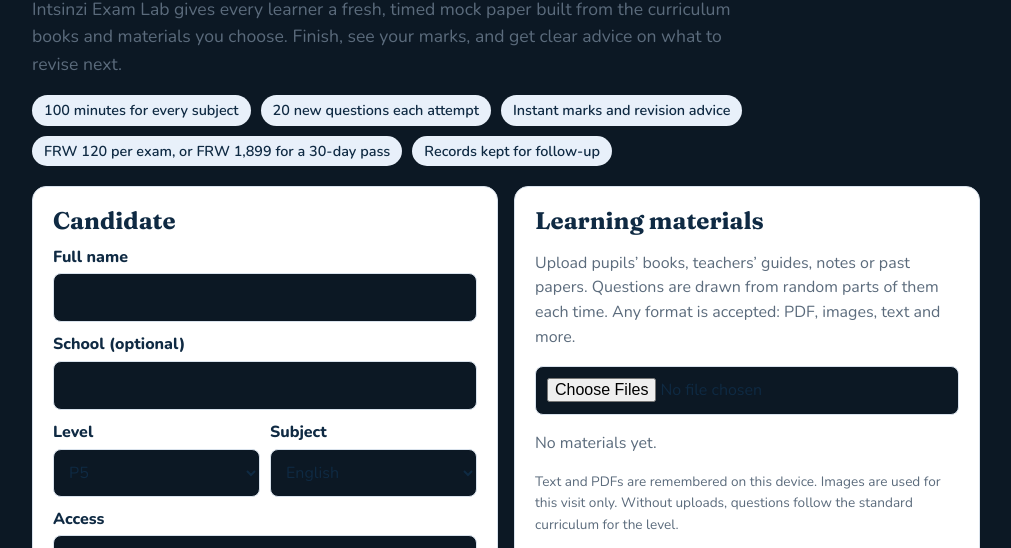
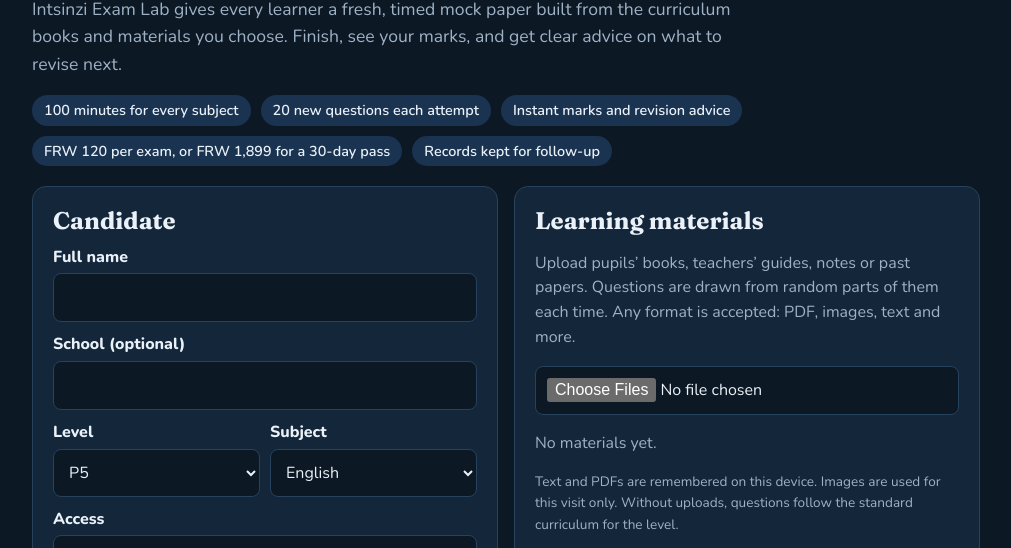
Before and after one commit to muthirry-ux/insinzi-exam-lab-national-exam-simulator, a plain HTML site: page index.html in a window 1280 px wide. Shown: the part 252-800 px from the top of the page, without its empty margins (134-1145 px from the left). Drawn offline with nearby package versions, Linux system fonts and the light colour scheme.

Commit message:
Refactor CSS variables and styles for dark mode
Updated CSS variables for dark mode and adjusted styles.

```diff
--- a/index.html
+++ b/index.html
@@ -6,9 +6,9 @@
 <script src="https://cdnjs.cloudflare.com/ajax/libs/pdf.js/3.11.174/pdf.min.js"></script>
 <script src="https://cdnjs.cloudflare.com/ajax/libs/pdf.js/3.11.174/pdf.worker.min.js"></script>
 <style>
-:root{--bg:#0c1824;--card:#fff;--ink:#0f2a43;--mut:#5b6b7c;--line:#d9e2ec;--blue:#1456a8;--sun:#f2b705;--green:#1c8a4a;--red:#c43d3d;--soft:#e8f0fa;box-sizing:border-box;padding-top:env(safe-area-inset-top,0px);padding-bottom:env(safe-area-inset-bottom,0px)}
+:root{color-scheme:dark;--bg:#0c1824;--card:#13263a;--ink:#eaf1f8;--mut:#9fb2c5;--line:#27425c;--blue:#6fa8ff;--sun:#f2b705;--green:#4cc27f;--red:#ff7b7b;--soft:#1a3350;box-sizing:border-box;padding-top:env(safe-area-inset-top,0px);padding-bottom:env(safe-area-inset-bottom,0px)}
 
-:root[data-theme="dark"]{color-scheme:dark;--bg:#0c1824;--card:#13263a;--ink:#eaf1f8;--mut:#9fb2c5;--line:#27425c;--blue:#6fa8ff;--green:#4cc27f;--red:#ff7b7b;--soft:#1a3350}
+:root{color-scheme:dark;--bg:#0c1824;--card:#13263a;--ink:#eaf1f8;--mut:#9fb2c5;--line:#27425c;--blue:#6fa8ff;--sun:#f2b705;--green:#4cc27f;--red:#ff7b7b;--soft:#1a3350;box-sizing:border-box;padding-top:env(safe-area-inset-top,0px);padding-bottom:env(safe-area-inset-bottom,0px)}
 html{scroll-padding-top:env(safe-area-inset-top,0px)}
 *{box-sizing:border-box}body{margin:0;background:var(--bg);color:var(--ink);font:16px/1.55 Nunito,system-ui,sans-serif}
 h1,h2,h3{font-family:Fraunces,Georgia,serif;line-height:1.15;margin:0 0 .5rem}
@@ -20,6 +20,7 @@ nav{display:flex;gap:8px;align-items:center;justify-content:space-between;flex-w
 .card{background:var(--card);border:1px solid var(--line);border-radius:14px;padding:20px;margin-bottom:16px}
 .grid{display:grid;gap:16px;grid-template-columns:1fr 1fr}@media(max-width:760px){.grid{grid-template-columns:1fr}}
 label{display:block;font-weight:800;margin:10px 0 4px}input,select,textarea{width:100%;padding:11px;border:1px solid var(--line);border-radius:8px;background:var(--bg);color:var(--ink);font:inherit}
+ input,select,textarea{background:#0c1824 !important;color:#eaf1f8 !important;border:1px solid #27425c !important}
 button.btn{background:var(--blue);color:#fff;border:0;border-radius:10px;padding:12px 20px;font:800 1rem Nunito;cursor:pointer}button.btn.alt{background:var(--soft);color:var(--ink)}button.btn.go{background:var(--sun);color:#1a1a1a;font-size:1.1rem;width:100%;margin-top:14px}
 button:focus-visible,input:focus-visible,select:focus-visible{outline:3px solid var(--sun);outline-offset:2px}
 .rules{display:flex;gap:10px;flex-wrap:wrap;margin:12px 0 0;padding:0;list-style:none}.rules li{background:var(--soft);border-radius:20px;padding:4px 12px;font-weight:600;font-size:.9rem}
```
